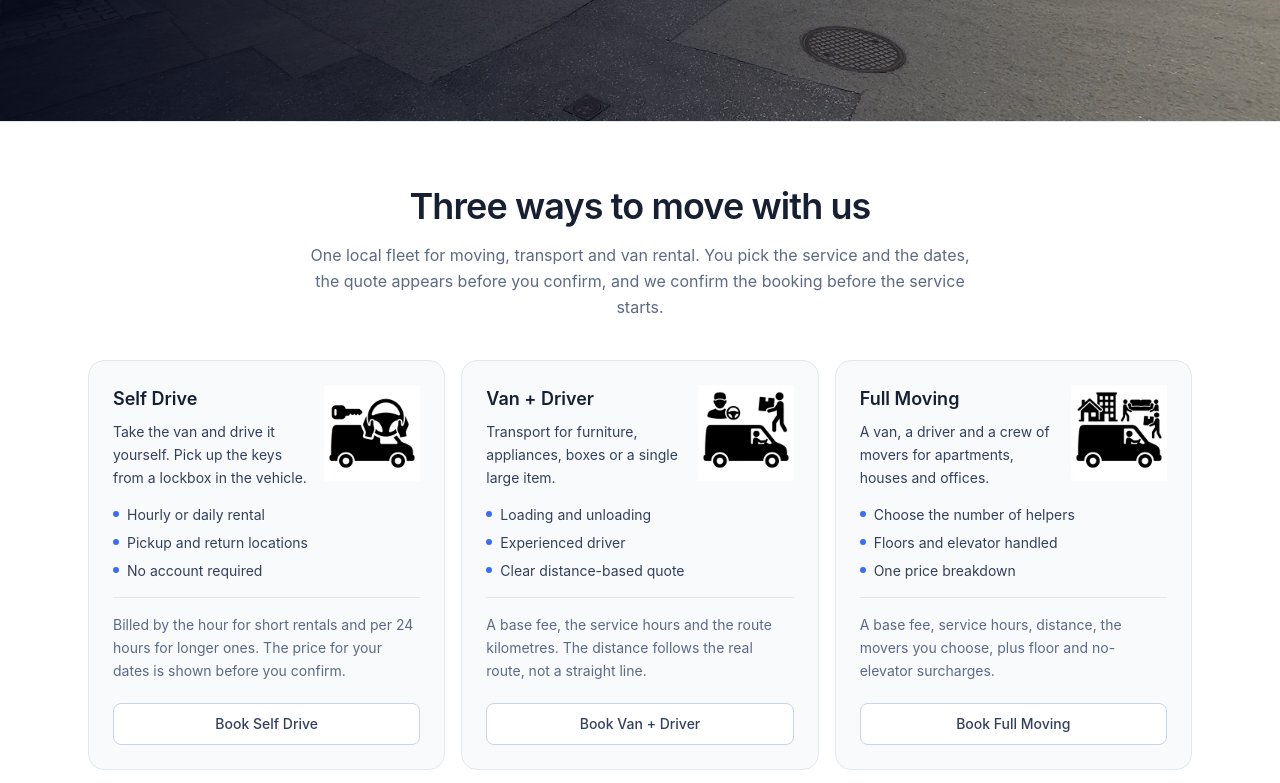
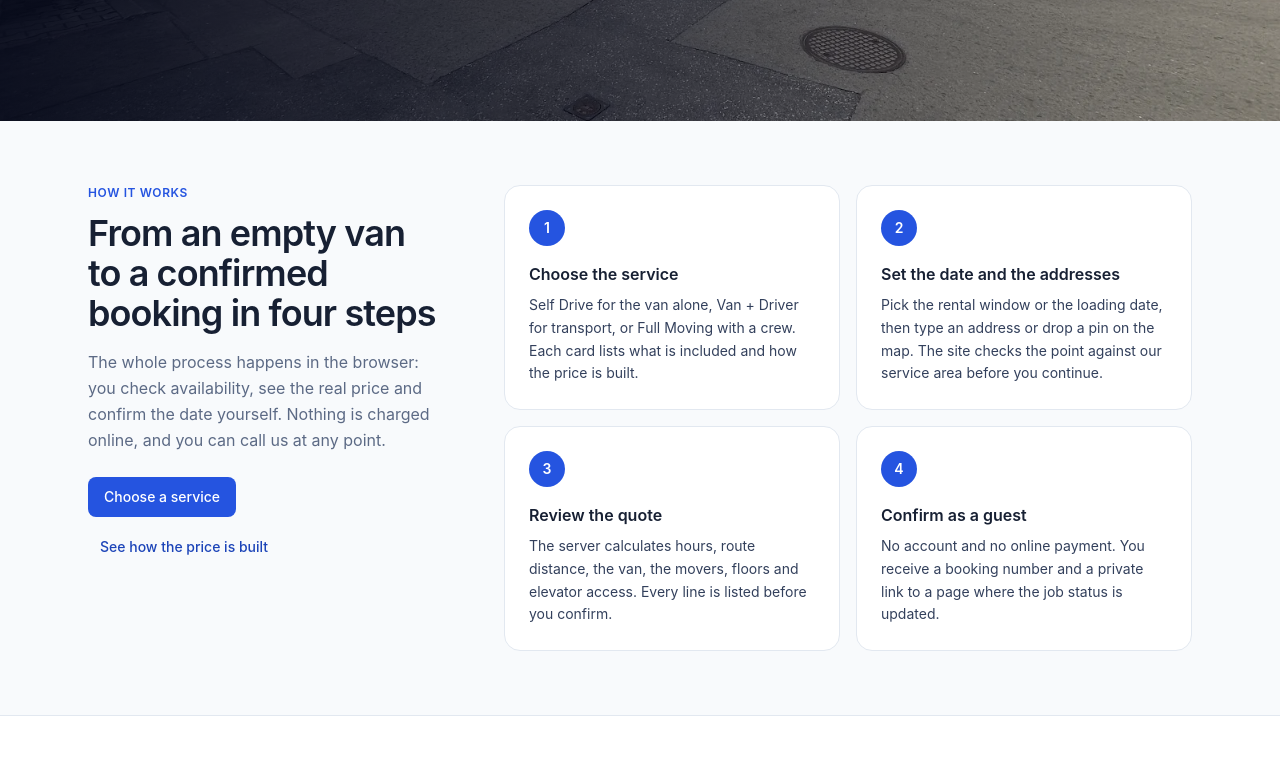
Before and after one commit to BodzioES/Xelerit-RecruTask, a React (Vite) app in the folder frontend/: page / in a window 1280 px wide. Shown: the part 680-1463 px from the top of the page. Built offline with nearby package versions, Linux system fonts and the light colour scheme; no server answers.

Commit message:
feat: explain how the site works on the home page

```diff
--- /dev/null
+++ b/frontend/src/features/landing/components/AfterBookingSection.tsx
@@ -0,0 +1,112 @@
+import { Link } from "react-router-dom";
+
+import StatusBadge from "@/components/ui/StatusBadge";
+import type { BookingStatus } from "@/types/api";
+
+const afterBooking = [
+  {
+    status: "pending",
+    body: "We review the request and confirm the van and the crew.",
+  },
+  {
+    status: "confirmed",
+    body: "Your date is blocked in the fleet calendar and the job is scheduled.",
+  },
+  {
+    status: "ready_for_pickup",
+    body: "Self Drive only. The lockbox code and pickup instructions appear on your page.",
+  },
+  {
+    status: "in_progress",
+    body: "The van is with you or the crew is already on the job.",
+  },
+  {
+    status: "completed",
+    body: "The job is closed and the vehicle is back in the fleet.",
+  },
+] satisfies readonly { status: BookingStatus; body: string }[];
+
+const pageFeatures = [
+  "Price breakdown, addresses and job details",
+  "Status timeline with every recorded change",
+  "Cancellation while the service has not started",
+  "Lockbox code and handover instructions for Self Drive",
+];
+
+export default function AfterBookingSection() {
+  return (
+    <section
+      id="after-booking"
+      aria-labelledby="after-booking-heading"
+      className="border-t border-slate-200 bg-white"
+    >
+      <div className="mx-auto w-full max-w-6xl px-4 py-14 sm:px-6 sm:py-16">
+        <div className="max-w-2xl">
+          <p className="text-xs font-semibold uppercase tracking-wider text-brand-600">
+            After you book
+          </p>
+          <h2
+            id="after-booking-heading"
+            className="mt-3 text-3xl font-semibold tracking-tight text-ink-900 sm:text-4xl"
+          >
+            One private page for the whole job
+          </h2>
+          <p className="mt-4 text-base leading-relaxed text-ink-500">
+            The confirmation link is also the status page. Keep it — it is the only way back to your
+            booking. The company updates the status, and every change is listed in the timeline.
+          </p>
+        </div>
+
+        <div className="mt-10 grid gap-8 lg:grid-cols-[minmax(0,1fr)_minmax(0,24rem)] lg:gap-12">
+          <ol className="space-y-3">
+            {afterBooking.map((step) => (
+              <li
+                key={step.status}
+                className="flex flex-col gap-2 rounded-xl border border-slate-200 bg-slate-50 px-4 py-3 sm:flex-row sm:items-start sm:gap-4"
+              >
+                <span className="shrink-0">
+                  <StatusBadge status={step.status} />
+                </span>
+                <p className="text-sm leading-relaxed text-ink-700">{step.body}</p>
+              </li>
+            ))}
+          </ol>
+
+          <aside className="flex flex-col rounded-2xl bg-ink-900 p-6 text-white sm:p-8">
+            <h3 className="text-lg font-semibold">On your booking page</h3>
+            <ul className="mt-4 space-y-3 text-sm text-slate-200">
+              {pageFeatures.map((feature) => (
+                <li key={feature} className="flex items-start gap-3">
+                  <svg
+                    aria-hidden="true"
+                    viewBox="0 0 24 24"
+                    fill="none"
+                    stroke="currentColor"
+                    strokeWidth="2"
+                    className="mt-0.5 size-4 shrink-0 text-brand-200"
+                  >
+                    <path strokeLinecap="round" strokeLinejoin="round" d="m4.5 12.75 6 6 9-13.5" />
+                  </svg>
+                  {feature}
+                </li>
+              ))}
+            </ul>
+
+            <div className="mt-6 border-t border-white/15 pt-5">
+              <p className="text-sm leading-relaxed text-slate-300">
+                The access link is shown once after booking and kept in this browser. We cannot
+                recover a lost link, so save it or bookmark the page.
+              </p>
+              <Link
+                to="/provider/login"
+                className="mt-4 inline-flex text-sm font-medium text-brand-200 transition hover:text-white focus-visible:outline-2 focus-visible:outline-offset-2 focus-visible:outline-white"
+              >
+                Running the company? Provider sign-in
+              </Link>
+            </div>
+          </aside>
+        </div>
+      </div>
+    </section>
+  );
+}
--- /dev/null
+++ b/frontend/src/features/landing/components/HowItWorksSection.tsx
@@ -0,0 +1,81 @@
+import { buttonClassName } from "@/components/ui/Button";
+
+const steps = [
+  {
+    title: "Choose the service",
+    body: "Self Drive for the van alone, Van + Driver for transport, or Full Moving with a crew. Each card lists what is included and how the price is built.",
+  },
+  {
+    title: "Set the date and the addresses",
+    body: "Pick the rental window or the loading date, then type an address or drop a pin on the map. The site checks the point against our service area before you continue.",
+  },
+  {
+    title: "Review the quote",
+    body: "The server calculates hours, route distance, the van, the movers, floors and elevator access. Every line is listed before you confirm.",
+  },
+  {
+    title: "Confirm as a guest",
+    body: "No account and no online payment. You receive a booking number and a private link to a page where the job status is updated.",
+  },
+];
+
+export default function HowItWorksSection() {
+  return (
+    <section
+      id="how-it-works"
+      aria-labelledby="how-it-works-heading"
+      className="bg-slate-50"
+    >
+      <div className="mx-auto w-full max-w-6xl px-4 py-14 sm:px-6 sm:py-16">
+        <div className="grid gap-10 lg:grid-cols-[minmax(0,22rem)_minmax(0,1fr)] lg:gap-16">
+          <div>
+            <p className="text-xs font-semibold uppercase tracking-wider text-brand-600">
+              How it works
+            </p>
+            <h2
+              id="how-it-works-heading"
+              className="mt-3 text-3xl font-semibold tracking-tight text-ink-900 sm:text-4xl"
+            >
+              From an empty van to a confirmed booking in four steps
+            </h2>
+            <p className="mt-4 text-base leading-relaxed text-ink-500">
+              The whole process happens in the browser: you check availability, see the real price
+              and confirm the date yourself. Nothing is charged online, and you can call us at any
+              point.
+            </p>
+
+            <div className="mt-6 flex flex-wrap items-center gap-3">
+              <a href="#services" className={buttonClassName("primary")}>
+                Choose a service
+              </a>
+              <a
+                href="#pricing"
+                className="rounded-lg px-3 py-2 text-sm font-medium text-brand-700 transition hover:bg-brand-50 focus-visible:outline-2 focus-visible:outline-offset-2 focus-visible:outline-brand-600"
+              >
+                See how the price is built
+              </a>
+            </div>
+          </div>
+
+          <ol className="grid gap-4 sm:grid-cols-2">
+            {steps.map((step, index) => (
+              <li
+                key={step.title}
+                className="rounded-2xl border border-slate-200 bg-white p-6"
+              >
+                <span
+                  aria-hidden="true"
+                  className="inline-flex size-9 items-center justify-center rounded-full bg-brand-600 text-sm font-semibold text-white"
+                >
+                  {index + 1}
+                </span>
+                <h3 className="mt-4 text-base font-semibold text-ink-900">{step.title}</h3>
+                <p className="mt-2 text-sm leading-relaxed text-ink-700">{step.body}</p>
+              </li>
+            ))}
+          </ol>
+        </div>
+      </div>
+    </section>
+  );
+}
--- a/frontend/src/pages/public/HomePage.tsx
+++ b/frontend/src/pages/public/HomePage.tsx
@@ -1,6 +1,8 @@
 import { Link } from "react-router-dom";
 
 import { buttonClassName } from "@/components/ui/Button";
+import AfterBookingSection from "@/features/landing/components/AfterBookingSection";
+import HowItWorksSection from "@/features/landing/components/HowItWorksSection";
 import { SERVICES } from "@/lib/services";
 
 const heroCallButton =
@@ -81,7 +83,9 @@ export default function HomePage() {
         </div>
       </section>
 
-      <section className="border-y border-slate-200 bg-white">
+      <HowItWorksSection />
+
+      <section id="services" className="border-y border-slate-200 bg-white">
         <div className="mx-auto w-full max-w-6xl px-4 py-14 sm:px-6 sm:py-16">
           <div className="mx-auto max-w-2xl text-center">
             <h2 className="text-3xl font-semibold tracking-tight text-ink-900 sm:text-4xl">
@@ -147,7 +151,7 @@ export default function HomePage() {
         </div>
       </section>
 
-      <section className="bg-slate-50">
+      <section id="pricing" className="bg-slate-50">
         <div className="mx-auto w-full max-w-6xl px-4 py-14 sm:px-6 sm:py-16">
           <div className="max-w-2xl">
             <h2 className="text-3xl font-semibold tracking-tight text-ink-900 sm:text-4xl">
@@ -181,6 +185,8 @@ export default function HomePage() {
           </p>
         </div>
       </section>
+
+      <AfterBookingSection />
     </>
   );
 }
```
Also changed, not shown: 1 other file (tests, documents, lock files or other folders).
